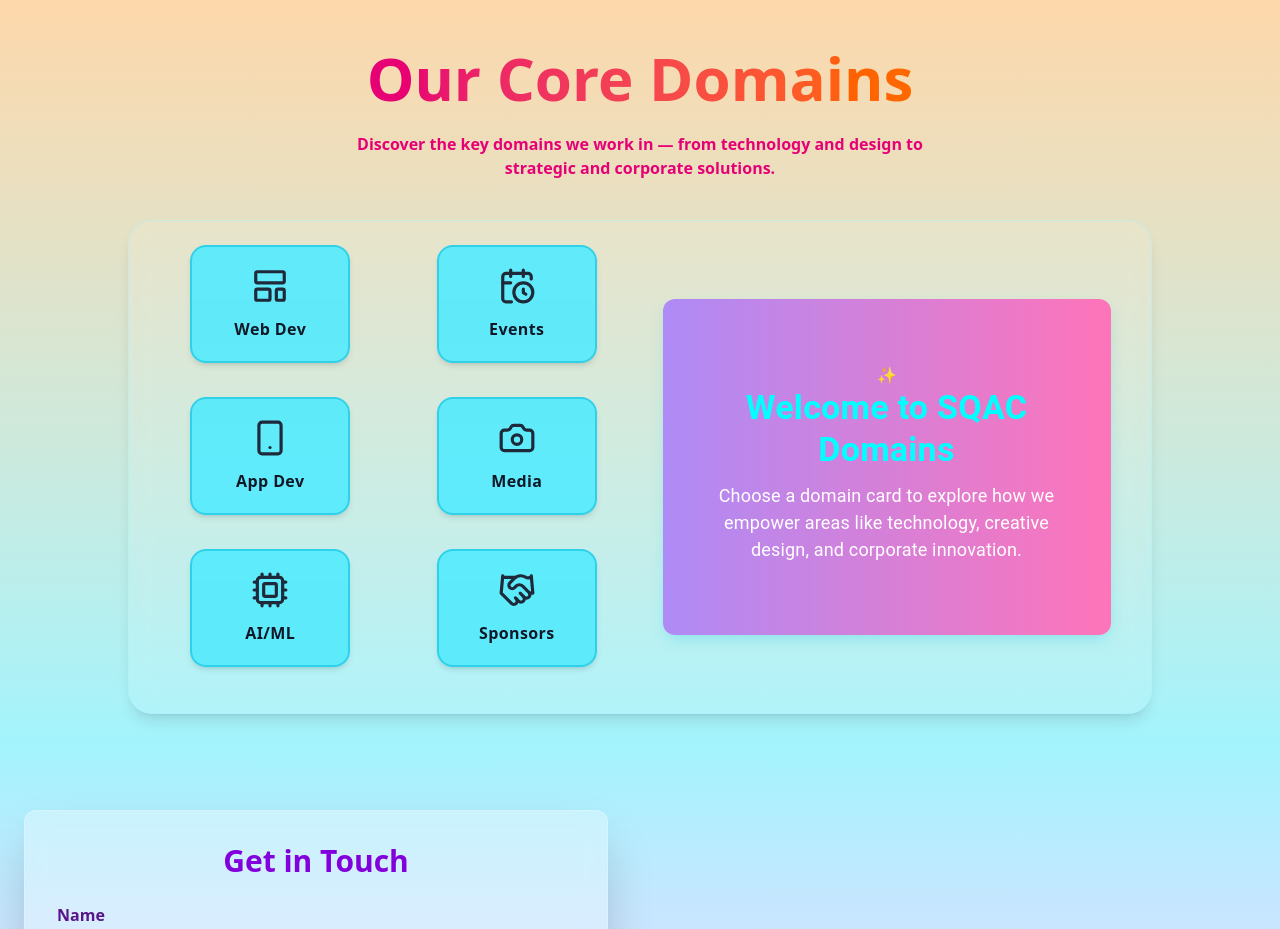
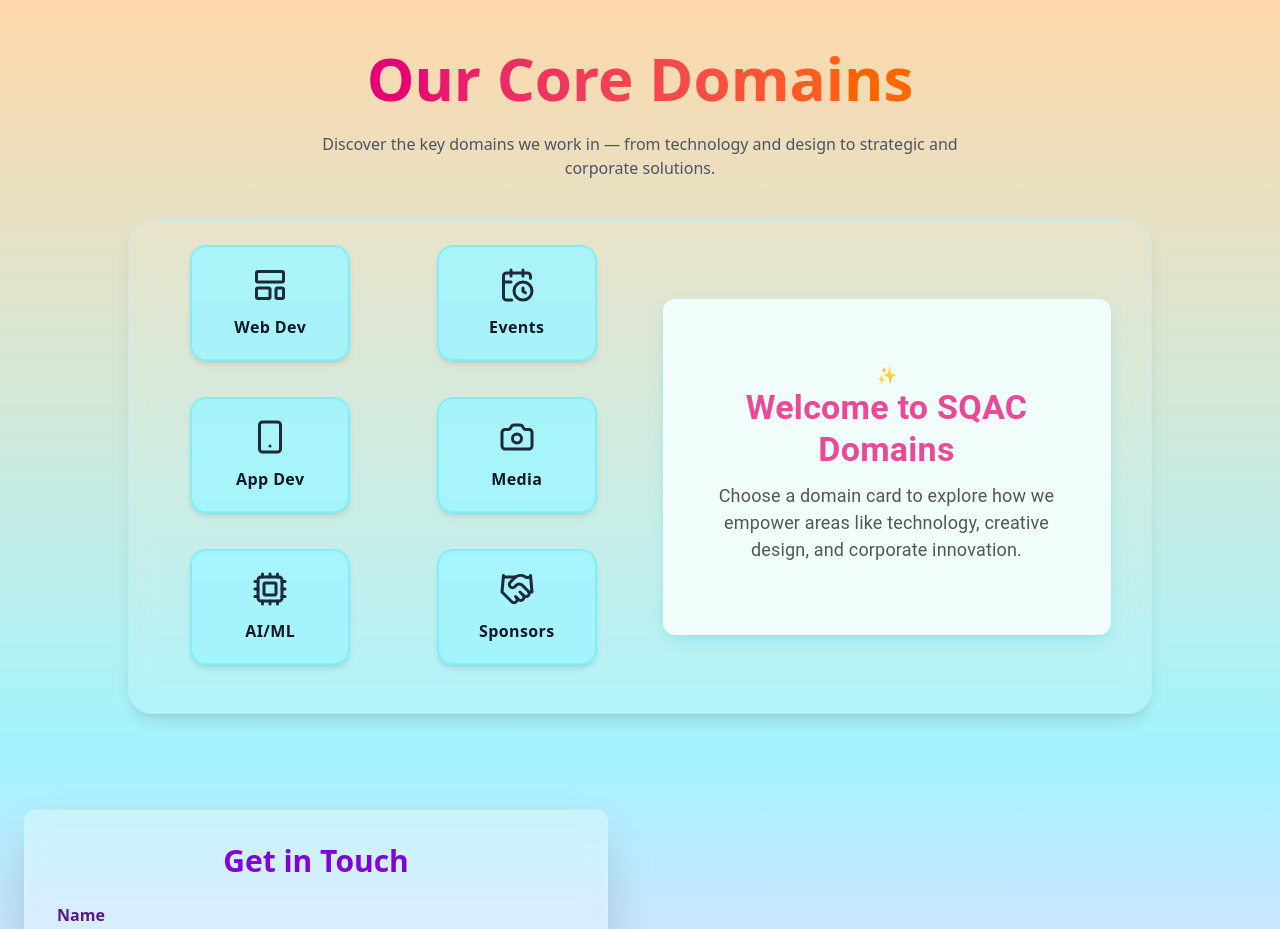
Before and after one commit to SQAC-Tech/sqac-website, a React (Vite) app in the folder Frontend/: page /about in a window 1280 px wide. Shown: the part 820-1749 px from the top of the page. Built offline with nearby package versions, Linux system fonts and the light colour scheme; a web font is replaced by a local one.

Commit message:
fix: Revert on about us

```diff
--- a/Frontend/src/components/Aboutus/AboutUs2ndvh.jsx
+++ b/Frontend/src/components/Aboutus/AboutUs2ndvh.jsx
@@ -45,12 +45,12 @@ const services = {
 };
 
 const serviceCards = [
-  { id: 'webdev', name: 'Web Dev', icon: <LayoutTemplate size={38} /> },
-  { id: 'events', name: 'Events', icon: <CalendarClock size={38} /> },
-  { id: 'appdev', name: 'App Dev', icon: <Smartphone size={38} /> },
-  { id: 'media', name: 'Media', icon: <Camera size={38} /> },
-  { id: 'aiml', name: 'AI/ML', icon: <Cpu size={38} /> },
-  { id: 'sponsor', name: 'Sponsors', icon: <Handshake size={38} /> },
+  { id: 'webdev', name: 'Web Dev', icon: <LayoutTemplate size={36} /> },
+  { id: 'events', name: 'Events', icon: <CalendarClock size={36} /> },
+  { id: 'appdev', name: 'App Dev', icon: <Smartphone size={36} /> },
+  { id: 'media', name: 'Media', icon: <Camera size={36} /> },
+  { id: 'aiml', name: 'AI/ML', icon: <Cpu size={36} /> },
+  { id: 'sponsor', name: 'Sponsors', icon: <Handshake size={36} /> },
 ];
 
 function ServicesSection() {
@@ -89,8 +89,8 @@ function ServicesSection() {
           text-center shadow-md border-2
           backdrop-blur-sm transition-all duration-300
           ${isActive
-            ? 'bg-gradient-to-br from-orange-400 to-pink-400 border-orange-600 text-white'
-            : 'bg-cyan-300/90 border-cyan-500/50 hover:border-cyan-400 hover:ring-2 hover:ring-cyan-400/50'
+            ? 'bg-orange-400/90 border-orange-300 ring-2 ring-orange-500 text-white'
+            : 'bg-cyan-200/90 border-cyan-300/50 hover:border-cyan-400 hover:ring-2 hover:ring-cyan-400/50'
           }
         `}
       >
@@ -120,7 +120,7 @@ function ServicesSection() {
   return (
     <div className="min-h-[85vh] flex flex-col items-center py-8 px-4 bg-gradient-to-b from-orange-200 to-cyan-200">
       <h2 className="mt-9 text-5xl sm:text-6xl font-extrabold text-transparent bg-clip-text bg-gradient-to-r from-pink-600 to-orange-500 mb-6 font-poppins hover:scale-105 transition-transform">Our Core Domains</h2>
-      <p className="text-center text-pink-600 font-semibold max-w-xl mb-10">
+      <p className="text-center text-gray-600 max-w-2xl mb-10">
         Discover the key domains we work in — from technology and design to strategic and corporate solutions.
       </p>
 
@@ -153,29 +153,30 @@ function ServicesSection() {
                   animate={{ opacity: 1, y: 0 }}
                   transition={{ duration: 0.5 }}
                 >
-                   <Card
-                  sx={{
-                    background:
-                      "linear-gradient(to right, #ae8bf6ff, #fe74b9ff)",
-                    color: "#fff",
+                  <Card sx={{
+                    bgcolor: "#f0fdfa",
+                    color: "#333",
                     borderRadius: 3,
                     boxShadow: "0 6px 16px -4px rgba(6, 182, 212, 0.3)",
                     px: 5,
                     py: 6,
                     textAlign: "center",
-                  }}
-                >
+                    transition: "all 0.3s ease",
+                    '&:hover': {
+                      boxShadow: "0 8px 20px -4px rgba(6, 182, 212, 0.4)"
+                    }
+                  }}>
                     <IconButton
                       onClick={() => setSelected(null)}
                       sx={{
                         position: "absolute",
                         top: 12,
                         right: 12,
-                        color: "#ffffff",
+                        color: "#f472b6",
                         transition: "all 0.3s ease",
                         '&:hover': {
                           transform: "rotate(90deg)",
-                          color: "#00ffff"
+                          color: "#f97316"
                         }
                       }}
                       aria-label="Close"
@@ -183,22 +184,22 @@ function ServicesSection() {
                       <CloseIcon sx={{ fontSize: '1.5rem' }} />
                     </IconButton>
                     <CardContent>
-                      <Typography variant="h5" fontWeight={600} gutterBottom sx={{ color: "#00ffff" }}>
+                      <Typography variant="h5" fontWeight={600} gutterBottom sx={{ color: "#f97316" }}>
                         {services[selected].title}
                       </Typography>
-                      <Typography variant="body1" gutterBottom sx={{ color: "#ffffff" }}>
+                      <Typography variant="body1" gutterBottom sx={{ color: "#555" }}>
                         {services[selected].desc}
                       </Typography>
                       <Divider sx={{
                         my: 2,
-                        borderColor: "#00ffff",
+                        borderColor: "rgba(6, 182, 212, 0.3)",
                         transition: "all 0.3s ease",
                         '&:hover': {
                           borderColor: "rgba(6, 182, 212, 0.6)"
                         }
                       }} />
                       <Typography variant="subtitle1" gutterBottom sx={{
-                        color: "#6cf5f5ff",
+                        color: "#06b6d4",
                         transition: "all 0.3s ease",
                         '&:hover': {
                           textShadow: "0 0 8px rgba(6, 182, 212, 0.3)"
@@ -222,7 +223,7 @@ function ServicesSection() {
                             <Box sx={{
                               width: 8,
                               height: 8,
-                              bgcolor: "#00ffff",
+                              bgcolor: "#f97316",
                               borderRadius: "50%",
                               mr: 2,
                               mt: "6px",
@@ -236,11 +237,10 @@ function ServicesSection() {
                               primary={feature}
                               primaryTypographyProps={{
                                 sx: {
-                                  fontSize: "0.92rem",
-                                  color: "#ffffff",
+                                  color: "#444",
                                   transition: "all 0.3s ease",
                                   '&:hover': {
-                                    color: "#00ffff"
+                                    color: "#222"
                                   }
                                 }
                               }}
@@ -257,18 +257,20 @@ function ServicesSection() {
                   animate={{ opacity: 1, y: 0 }}
                   transition={{ duration: 0.5 }}
                 >
-                  <Card
-                  sx={{
-                    background:
-                      "linear-gradient(to right, #ae8bf6ff, #fe74b9ff)",
-                    color: "#fff",
+                  <Card sx={{
+                    bgcolor: "#f0fdfa",
+                    color: "#333",
                     borderRadius: 3,
                     boxShadow: "0 6px 16px -4px rgba(6, 182, 212, 0.3)",
                     px: 5,
                     py: 6,
                     textAlign: "center",
-                  }}
-                >
+                    transition: "all 0.3s ease",
+                    '&:hover': {
+                      boxShadow: "0 8px 20px -4px rgba(6, 182, 212, 0.4)",
+                      transform: "translateY(-2px)"
+                    }
+                  }}>
                     <CardContent>
                       <motion.div
                         animate={{
@@ -285,7 +287,7 @@ function ServicesSection() {
                         ✨
                       </motion.div>
                       <Typography variant="h4" fontWeight={700} gutterBottom sx={{
-                        color: "#00ffff",
+                        color: "#ec4899",
                         transition: "all 0.3s ease",
                         '&:hover': {
                           textShadow: "0 0 8px rgba(236, 72, 153, 0.3)"
@@ -295,7 +297,11 @@ function ServicesSection() {
                       </Typography>
                       <Typography variant="body1" sx={{
                         fontSize: "1.125rem",
-                        color: "#ffffff",
+                        color: "#555",
+                        transition: "all 0.3s ease",
+                        '&:hover': {
+                          color: "#333"
+                        }
                       }}>
                         Choose a domain card to explore how we empower areas like technology, creative design, and corporate innovation.
                       </Typography>
```
